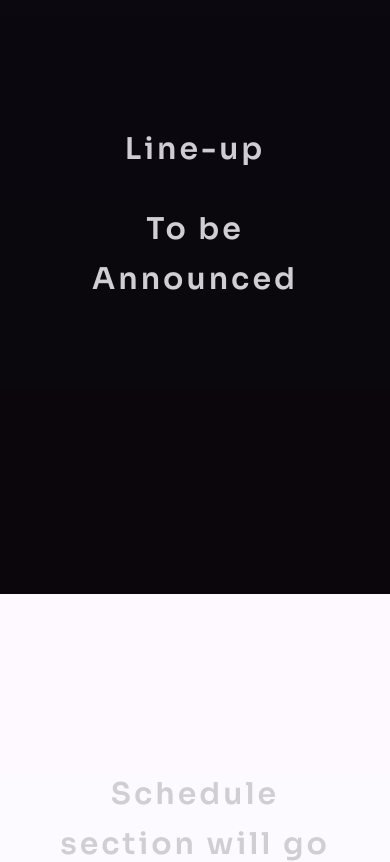
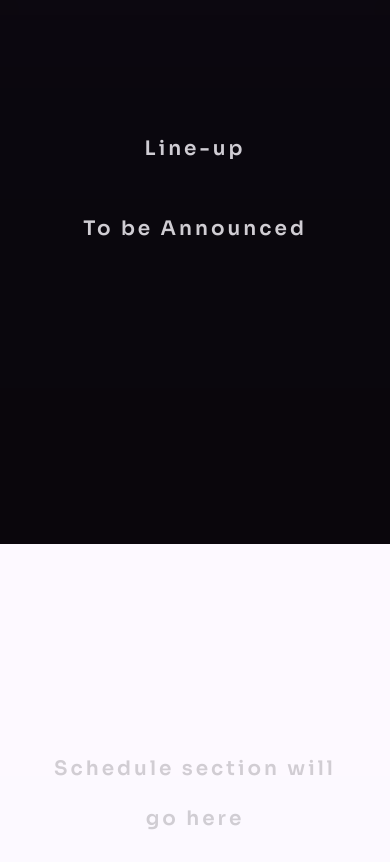
Before and after one commit to ediheid/reverberation-frontend, a React (Create React App) app: page / in a window 390 px wide. Shown: the part 860-1722 px from the top of the page. Built offline with nearby package versions, Linux system fonts and the light colour scheme.

Commit message:
set media queries on section headings

```diff
--- a/src/Styling/_mixins.module.scss
+++ b/src/Styling/_mixins.module.scss
@@ -62,6 +62,22 @@
   text-align: center;
 
   width: 80%;
+
+  @include x-small {
+    font-size: 2rem;
+  }
+
+  @include small {
+    font-size: 2rem;
+  }
+
+  @include medium {
+    font-size: 2.5rem;
+  }
+
+  @include extra-extra-large() {
+    font-size: 3.5rem;
+  }
 }
 
 @mixin links-button {
```
